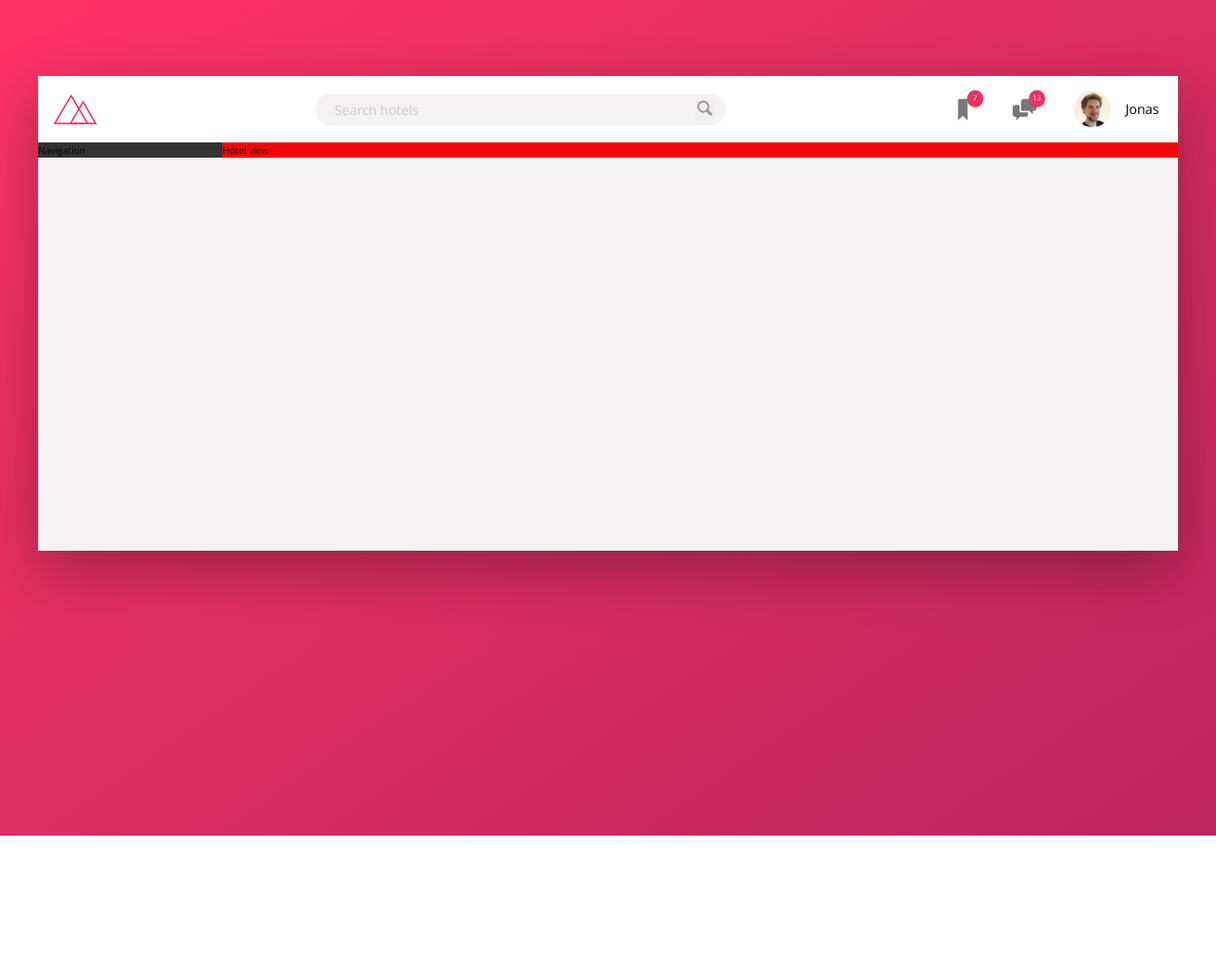
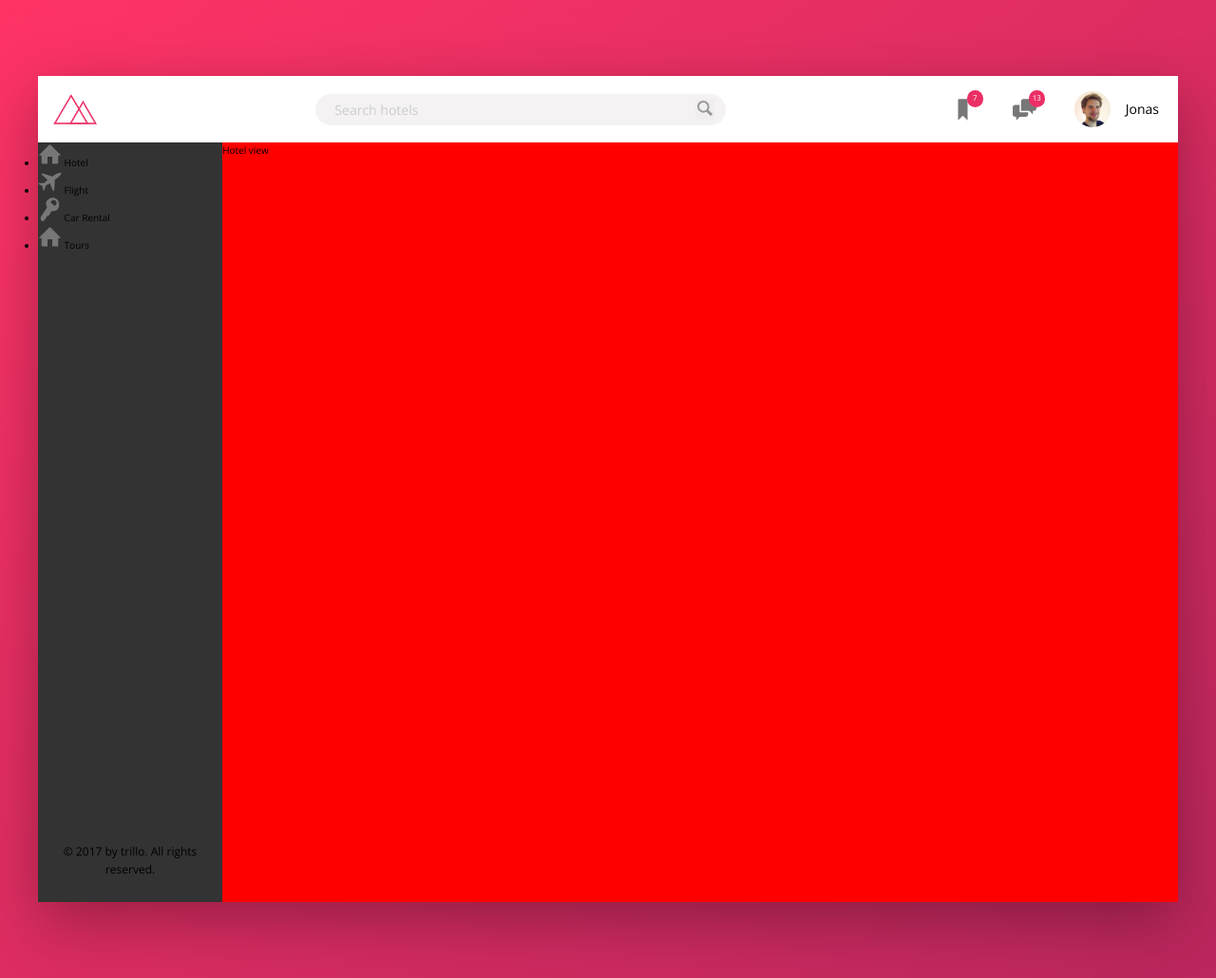
Before and after one commit to lejonu/Trillo-Project---master-flex-box, a website: page index.html in a window 1280 px wide. Shown: the whole page at 95% size. Before the commit the page ends 880 px from the top, so only its background shows below. Drawn offline with nearby package versions, Linux system fonts and the light colour scheme.

Commit message:
Building the Navigation - Part 1

```diff
--- a/index.html
+++ b/index.html
@@ -56,7 +56,41 @@
       </header>
 
       <div class="content">
-        <nav class="sidebar">Navigation</nav>
+        <nav class="sidebar">
+          <ul class="side-nav">
+            <li class="side-nav__item">
+              <a href="#" class="side-nav__link"></a>
+              <svg class="user-nav__icon">
+                <use xlink:href="img/sprite.svg#icon-home"></use>
+              </svg>
+              <span>Hotel</span>
+            </li>
+
+            <li class="side-nav__item">
+              <a href="#" class="side-nav__link"></a>
+              <svg class="user-nav__icon">
+                <use xlink:href="img/sprite.svg#icon-aircraft"></use>
+              </svg>
+              <span>Flight</span>
+            </li>
+            <li class="side-nav__item">
+              <a href="#" class="side-nav__link"></a>
+              <svg class="user-nav__icon">
+                <use xlink:href="img/sprite.svg#icon-key"></use>
+              </svg>
+              <span>Car Rental</span>
+            </li>
+            <li class="side-nav__item">
+              <a href="#" class="side-nav__link"></a>
+              <svg class="user-nav__icon">
+                <use xlink:href="img/sprite.svg#icon-home"></use>
+              </svg>
+              <span>Tours</span>
+            </li>
+          </ul>
+
+          <div class="legal">&copy; 2017 by trillo. All rights reserved.</div>
+        </nav>
 
         <main class="hotel-view">Hotel view</main>
       </div>
--- a/sass/_components.scss
+++ b/sass/_components.scss
@@ -117,3 +117,27 @@
     margin-right: 1.618rem;
   }
 }
+
+////////////////////////////////////////@at-root
+// SIDE NAVIGATION
+
+.side-nav {
+  &__item {
+  }
+  &__link {
+  }
+  &__icon {
+    width: 1.5rem;
+    height: 1.5rem;
+  }
+}
+
+////////////////////////////////////////@at-root
+// LEGAL TEXT
+
+.legal {
+  font-size: 1.2rem;
+  color: var(--color-grey-dark-4);
+  text-align: center;
+  padding: 2.5rem;
+}
--- a/sass/_layout.scss
+++ b/sass/_layout.scss
@@ -26,11 +26,17 @@
   background-color: var(--color-grey-dark-1);
 
   flex: 0 0 16.18%;
+
+  display: flex;
+  flex-direction: column;
+  justify-content: space-between;
 }
 
 .hotel-view {
   background-color: #ff0000;
 
+  height: 80rem;
+
   // grow as much as it can
   flex: 1;
 }
```
Also changed, not shown: css/style.css.
